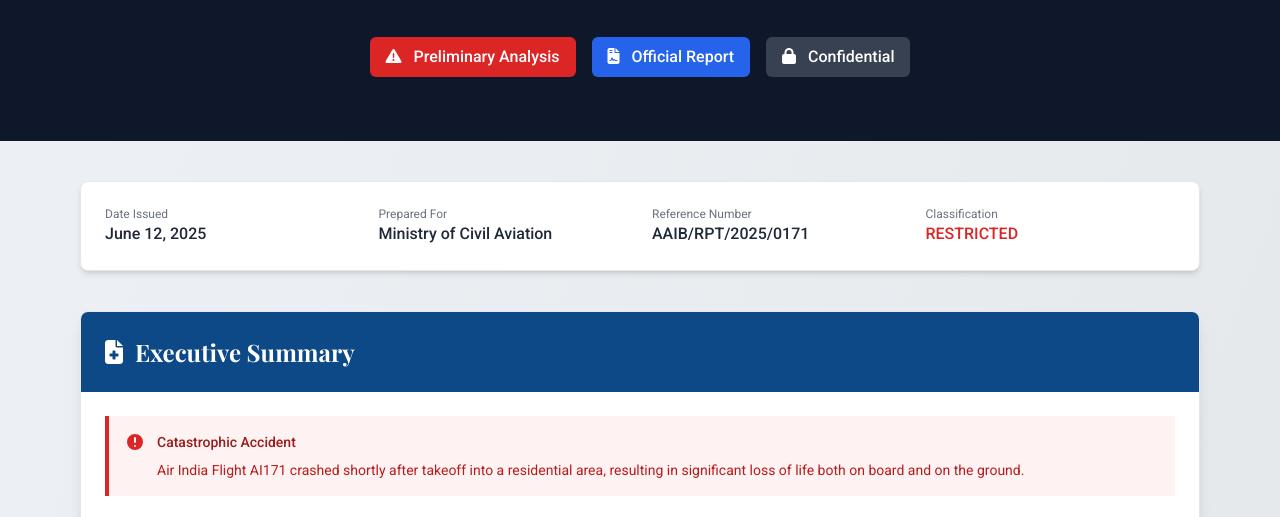
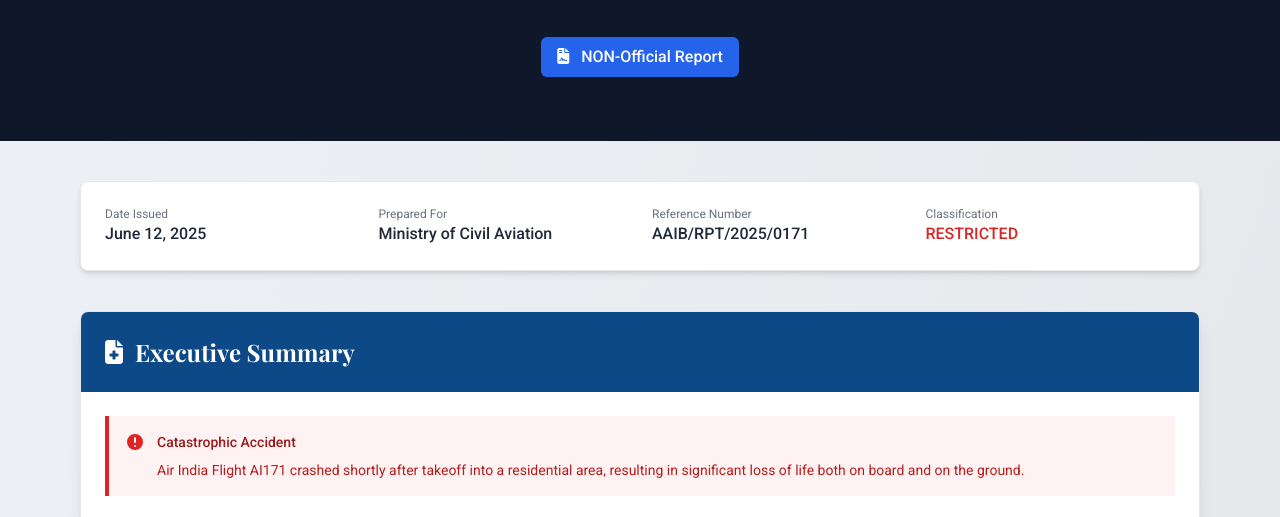
Before and after one commit to druvx13/Air-India-Ahmedabad, a plain HTML site: page index.html in a window 1280 px wide. Shown: the part 219-736 px from the top of the page. Drawn offline with nearby package versions, Linux system fonts and the light colour scheme.

Commit message:
Update index.html

```diff
--- a/index.html
+++ b/index.html
@@ -76,15 +76,15 @@
                     </p>
 
                     <div class="mt-10 flex flex-wrap justify-center gap-4">
-                        <div class="px-4 py-2 bg-red-600 rounded-md font-medium">
+                       <!--- <div class="px-4 py-2 bg-red-600 rounded-md font-medium">
                             <i class="fas fa-exclamation-triangle mr-2"></i> Preliminary Analysis
+                        </div> --->
+                        <div class="px-4 py-2 bg-blue-600 rounded-md font-medium">
+                            <i class="fas fa-file-contract mr-2"></i> NON-Official Report
                         </div>
-                        <div class="px-4 py-2 bg-blue-600 rounded-md font-medium">
-                            <i class="fas fa-file-contract mr-2"></i> Official Report
-                        </div>
-                        <div class="px-4 py-2 bg-gray-700 rounded-md font-medium">
+                       <!--- <div class="px-4 py-2 bg-gray-700 rounded-md font-medium">
                             <i class="fas fa-lock mr-2"></i> Confidential
-                        </div>
+                        </div>--->
                     </div>
                 </div>
             </div>
@@ -441,12 +441,12 @@
                         <a href="#" class="bg-gray-700 p-2 rounded-full hover:bg-gray-600 transition">
                             <i class="fas fa-download"></i>
                         </a>
-                        <a href="#" class="bg-gray-700 p-2 rounded-full hover:bg-gray-600 transition">
+                       <!--- <a href="#" class="bg-gray-700 p-2 rounded-full hover:bg-gray-600 transition">
                             <i class="fas fa-print"></i>
                         </a>
                         <a href="#" class="bg-gray-700 p-2 rounded-full hover:bg-gray-600 transition">
                             <i class="fas fa-share-nodes"></i>
-                        </a>
+                        </a> --->
                     </div>
                 </div>
                 <div class="border-t border-gray-800 mt-8 pt-8 text-center text-gray-500 text-sm">
```
